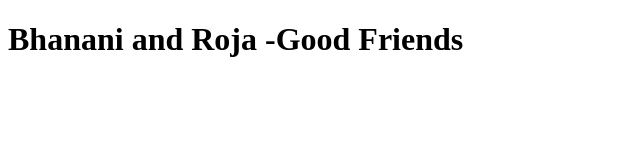
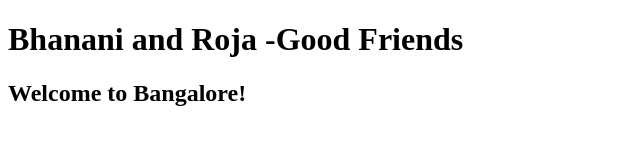
Before and after one commit to roja474/my_portfolio, a plain HTML site: page index.html in a window 1280 px wide. Shown: the whole page, without its empty margins (0-640 px from the left). Drawn offline with Linux system fonts and the light colour scheme.

Commit message:
Update index.html

```diff
--- a/index.html
+++ b/index.html
@@ -7,5 +7,6 @@
 </head>
 <body>
     <h1>Bhanani and Roja -Good Friends</h1>
+    <h2>Welcome to Bangalore!</h2>
 </body>
 </html>
```
